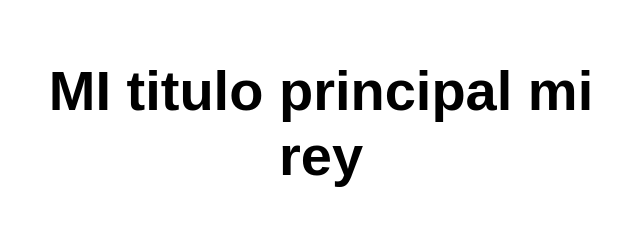
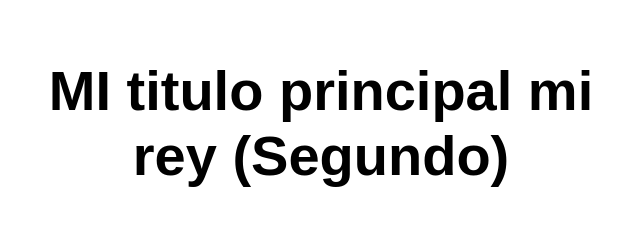
Before and after one commit to NickySena/Demo-Estatica2, a website: page src/index.html in a window 1280 px wide. Shown: the whole page, without its empty margins (319-959 px from the left). Drawn offline with Linux system fonts and the light colour scheme.

Commit message:
Segundo commit

```diff
--- a/src/index.html
+++ b/src/index.html
@@ -10,7 +10,7 @@
 
 <body>
   <main>
-    <h1>MI titulo principal mi rey</h1>
+    <h1>MI titulo principal mi rey (Segundo) </h1>
   </main>
 </body>
 
```
